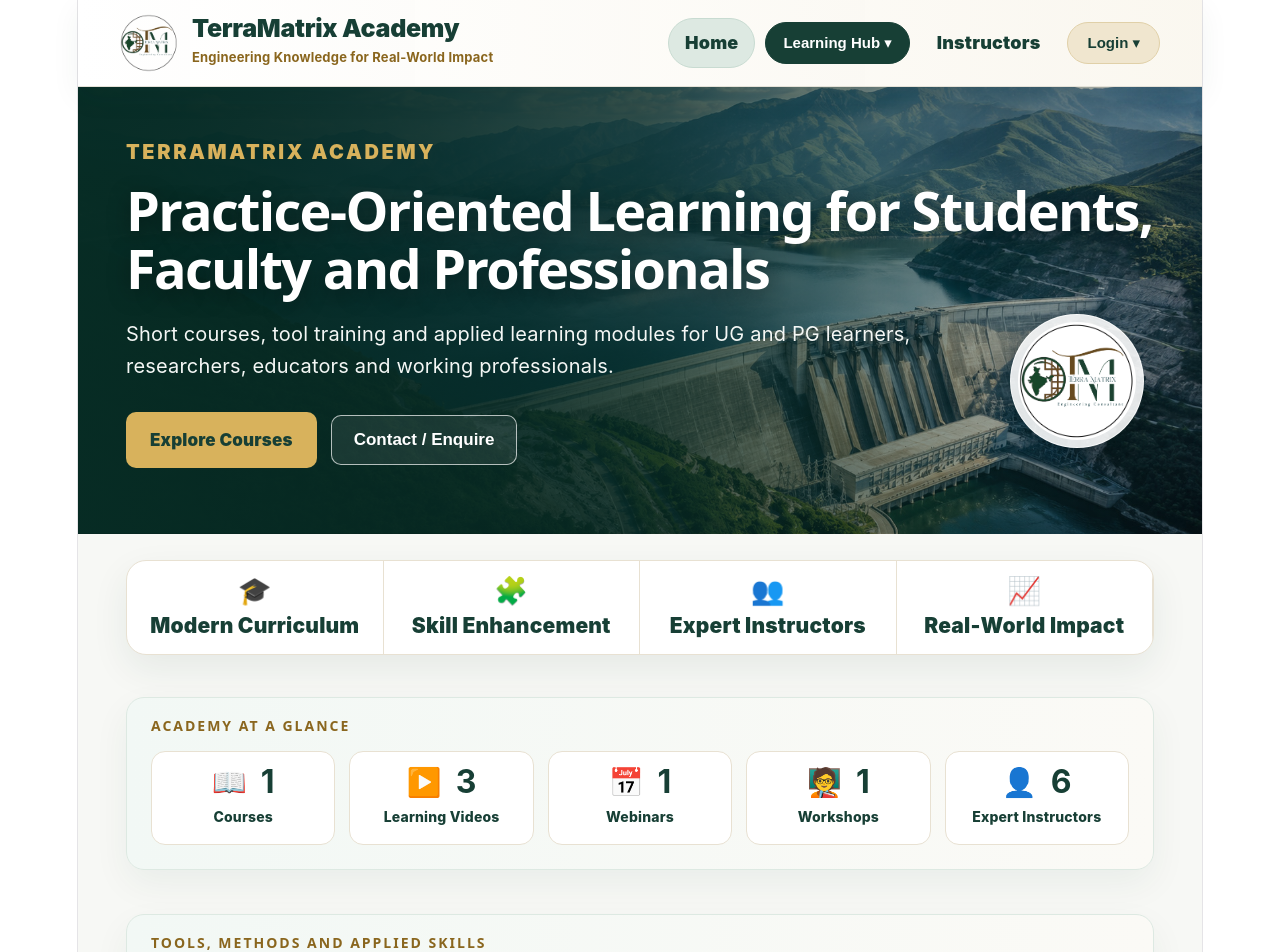
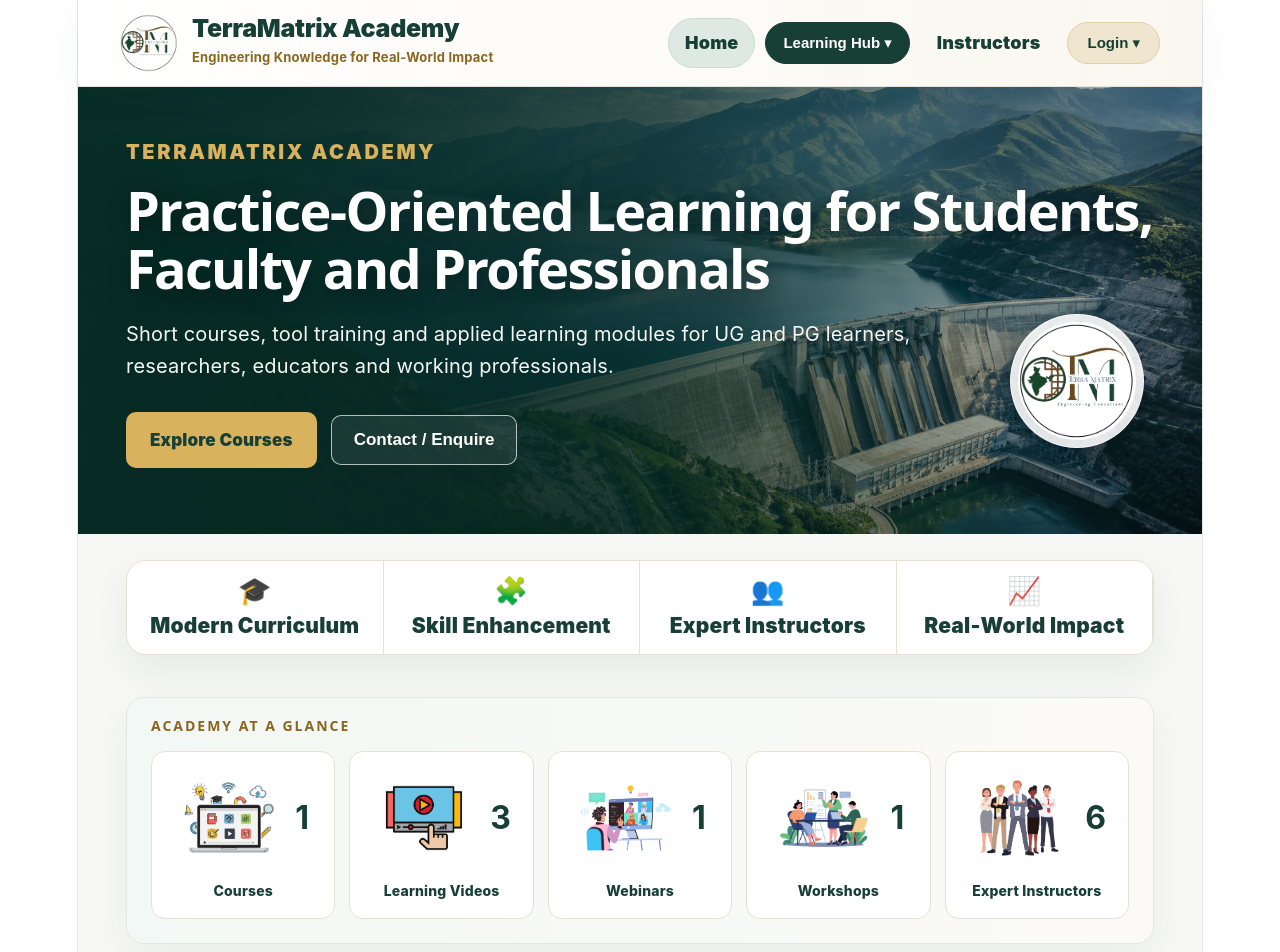
Before and after one commit to PradhanArpan/TerraMatrix-Academy, a React (Vite) app: page / in a window 1280 px wide. Shown: the top 952 px of the page. Built offline with nearby package versions, Linux system fonts and the light colour scheme.

Commit message:
Add files via upload

```diff
--- a/src/pages/Home.tsx
+++ b/src/pages/Home.tsx
@@ -25,6 +25,7 @@
   label: string;
   value: number;
   icon: string;
+  iconUrl?: string;
 };
 
 const emptyGeneralEnquiryForm: GeneralEnquiryForm = {
@@ -221,11 +222,36 @@
   const visibleWorkshops = workshops.filter((item) => item.status !== "Draft").length;
 
   return [
-    { label: "Courses", value: publishedCourses || 1, icon: "📖" },
-    { label: "Learning Videos", value: publishedVideos || 3, icon: "▶️" },
-    { label: "Webinars", value: visibleWebinars || 1, icon: "📅" },
-    { label: "Workshops", value: visibleWorkshops || 1, icon: "🧑‍🏫" },
-    { label: "Expert Instructors", value: instructors.length || 6, icon: "👤" },
+    {
+      label: "Courses",
+      value: publishedCourses || 1,
+      icon: "📖",
+      iconUrl: "/logos/courses.png",
+    },
+    {
+      label: "Learning Videos",
+      value: publishedVideos || 3,
+      icon: "▶️",
+      iconUrl: "/logos/learning-videos.png",
+    },
+    {
+      label: "Webinars",
+      value: visibleWebinars || 1,
+      icon: "📅",
+      iconUrl: "/logos/webinars.png",
+    },
+    {
+      label: "Workshops",
+      value: visibleWorkshops || 1,
+      icon: "🧑‍🏫",
+      iconUrl: "/logos/workshops.png",
+    },
+    {
+      label: "Expert Instructors",
+      value: instructors.length || 6,
+      icon: "👤",
+      iconUrl: "/logos/instructors.png",
+    },
   ];
 }
 
@@ -408,7 +434,13 @@
             {portalStats.map((item) => (
               <article key={item.label} style={statCard}>
                 <div style={statTopLine}>
-                  <span style={statIcon}>{item.icon}</span>
+                  <span style={statIcon}>
+                    {item.iconUrl ? (
+                      <img src={item.iconUrl} alt={item.label} style={statIconImage} />
+                    ) : (
+                      item.icon
+                    )}
+                  </span>
                   <strong style={statValue}>{item.value}</strong>
                 </div>
                 <span style={statLabel}>{item.label}</span>
@@ -433,7 +465,6 @@
                       <span>{tool.name}</span>
                     )}
                   </div>
-                  <span style={genericToolName}>{tool.name}</span>
                 </article>
               ))}
             </div>
@@ -738,10 +769,10 @@
   border: "1px solid #E8E1D2",
   borderRadius: "14px",
   padding: "14px 14px",
-  minHeight: "82px",
+  minHeight: "138px",
   display: "grid",
   alignContent: "center",
-  gap: "6px",
+  gap: "8px",
   textAlign: "left",
 };
 
@@ -753,8 +784,20 @@
 };
 
 const statIcon: CSSProperties = {
+  width: "104px",
+  height: "104px",
+  display: "flex",
+  alignItems: "center",
+  justifyContent: "center",
   fontSize: "28px",
   lineHeight: 1,
+};
+
+const statIconImage: CSSProperties = {
+  width: "104px",
+  height: "104px",
+  objectFit: "contain",
+  display: "block",
 };
 
 const statValue: CSSProperties = {
@@ -807,28 +850,23 @@
 const toolsCarouselTrack: CSSProperties = {
   display: "flex",
   width: "max-content",
-  gap: "14px",
-  padding: "0 14px",
-  animation: "tmToolsAutoScroll 42s linear infinite",
+  gap: "26px",
+  padding: "0 18px",
+  animation: "tmToolsAutoScroll 46s linear infinite",
 };
 
 const genericToolCard: CSSProperties = {
-  width: "142px",
-  minHeight: "126px",
-  background: "#FBFAF6",
-  border: "1px solid #E8E1D2",
-  borderRadius: "14px",
-  display: "grid",
-  justifyItems: "center",
-  alignContent: "center",
-  gap: "7px",
-  padding: "12px 10px",
-  boxShadow: "0 8px 18px rgba(23,63,53,0.04)",
+  width: "160px",
+  minHeight: "150px",
+  display: "flex",
+  alignItems: "center",
+  justifyContent: "center",
+  padding: "4px",
 };
 
 const genericToolLogo: CSSProperties = {
-  width: "76px",
-  height: "76px",
+  width: "136px",
+  height: "136px",
   display: "flex",
   alignItems: "center",
   justifyContent: "center",
@@ -836,18 +874,10 @@
 };
 
 const genericToolLogoImage: CSSProperties = {
-  width: "76px",
-  height: "76px",
+  width: "136px",
+  height: "136px",
   objectFit: "contain",
   display: "block",
-};
-
-const genericToolName: CSSProperties = {
-  color: "#173F35",
-  fontSize: "13px",
-  fontWeight: 900,
-  lineHeight: "1.12",
-  textAlign: "center",
 };
 
 const sectionEyebrow: CSSProperties = {
```
